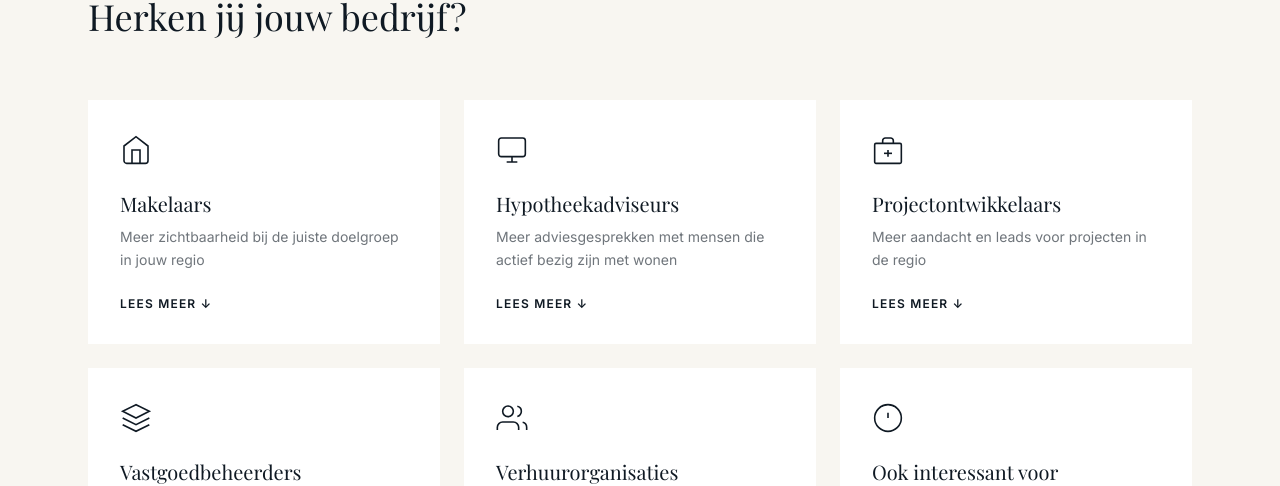
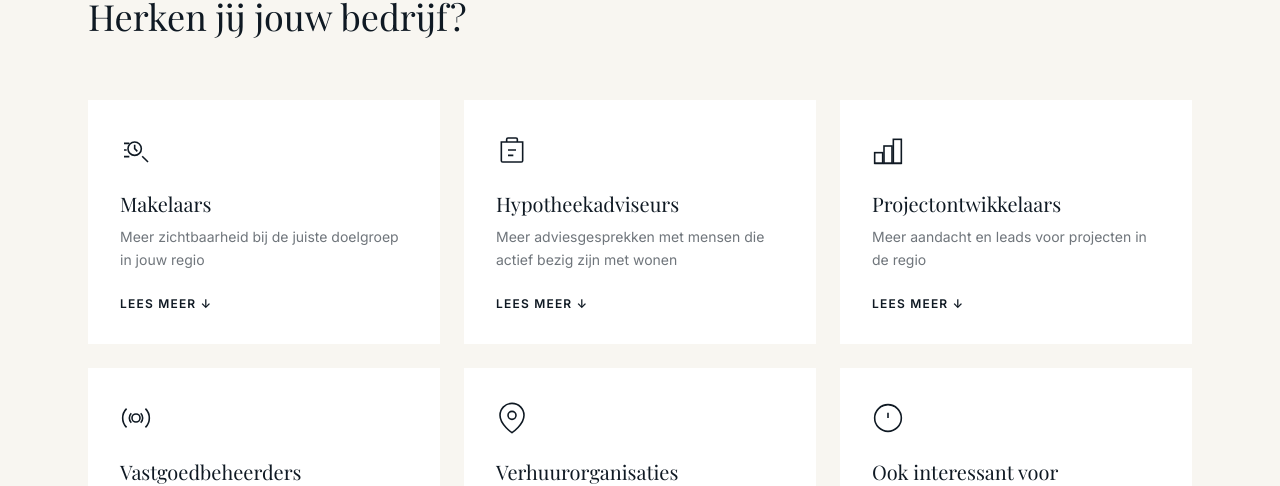
Before and after one commit to jaspermontagnadigital/vastgoedonlinemarketing, a Next.js app: page /voor-wie in a window 1280 px wide. Shown: the part 610-1096 px from the top of the page. Built offline with nearby package versions, Linux system fonts and the light colour scheme; a web font is replaced by a local one.

Commit message:
logischere icoontjes voor wie pagina

```diff
--- a/src/app/voor-wie/page.tsx
+++ b/src/app/voor-wie/page.tsx
@@ -16,8 +16,10 @@ const doelgroepen = [
     subtitel: "Meer zichtbaarheid bij de juiste doelgroep in jouw regio",
     icon: (
       <svg viewBox="0 0 24 24" fill="none" stroke="currentColor" strokeWidth={1.2} className="w-8 h-8">
-        <path d="M3 9l9-7 9 7v11a2 2 0 0 1-2 2H5a2 2 0 0 1-2-2z" />
-        <polyline points="9 22 9 12 15 12 15 22" />
+        <circle cx="11" cy="11" r="5" />
+        <path d="M11 8v3l2 2" />
+        <path d="m21 21-4.35-4.35" />
+        <path d="M3 7h4M3 12h2M3 17h4" />
       </svg>
     ),
     intro:
@@ -38,8 +40,8 @@ const doelgroepen = [
     subtitel: "Meer adviesgesprekken met mensen die actief bezig zijn met wonen",
     icon: (
       <svg viewBox="0 0 24 24" fill="none" stroke="currentColor" strokeWidth={1.2} className="w-8 h-8">
-        <rect x="2" y="3" width="20" height="14" rx="2" />
-        <path d="M8 21h8M12 17v4" />
+        <path d="M9 12h6M9 16h4M4 6h16v14a1 1 0 0 1-1 1H5a1 1 0 0 1-1-1V6z" />
+        <path d="M8 6V4a1 1 0 0 1 1-1h6a1 1 0 0 1 1 1v2" />
       </svg>
     ),
     intro:
@@ -60,10 +62,10 @@ const doelgroepen = [
     subtitel: "Meer aandacht en leads voor projecten in de regio",
     icon: (
       <svg viewBox="0 0 24 24" fill="none" stroke="currentColor" strokeWidth={1.2} className="w-8 h-8">
-        <rect x="2" y="7" width="20" height="15" rx="1" />
-        <path d="M16 7V5a2 2 0 0 0-2-2h-4a2 2 0 0 0-2 2v2" />
-        <line x1="12" y1="12" x2="12" y2="17" />
-        <line x1="9" y1="14.5" x2="15" y2="14.5" />
+        <rect x="2" y="14" width="6" height="8" />
+        <rect x="9" y="9" width="6" height="13" />
+        <rect x="16" y="4" width="6" height="18" />
+        <path d="M2 22h20" />
       </svg>
     ),
     intro:
@@ -84,9 +86,9 @@ const doelgroepen = [
     subtitel: "Meer aanvragen van eigenaren, beleggers en VvE's",
     icon: (
       <svg viewBox="0 0 24 24" fill="none" stroke="currentColor" strokeWidth={1.2} className="w-8 h-8">
-        <path d="M12 2L2 7l10 5 10-5-10-5z" />
-        <path d="M2 17l10 5 10-5" />
-        <path d="M2 12l10 5 10-5" />
+        <circle cx="12" cy="12" r="3" />
+        <path d="M19.07 4.93a10 10 0 0 1 0 14.14M4.93 4.93a10 10 0 0 0 0 14.14" />
+        <path d="M15.54 8.46a5 5 0 0 1 0 7.07M8.46 8.46a5 5 0 0 0 0 7.07" />
       </svg>
     ),
     intro:
@@ -107,10 +109,8 @@ const doelgroepen = [
     subtitel: "Meer bereik onder huurders, verhuurders en woningzoekenden",
     icon: (
       <svg viewBox="0 0 24 24" fill="none" stroke="currentColor" strokeWidth={1.2} className="w-8 h-8">
-        <path d="M17 21v-2a4 4 0 0 0-4-4H5a4 4 0 0 0-4 4v2" />
-        <circle cx="9" cy="7" r="4" />
-        <path d="M23 21v-2a4 4 0 0 0-3-3.87" />
-        <path d="M16 3.13a4 4 0 0 1 0 7.75" />
+        <path d="M21 10c0 7-9 13-9 13s-9-6-9-13a9 9 0 0 1 18 0z" />
+        <circle cx="12" cy="10" r="3" />
       </svg>
     ),
     intro:
```
